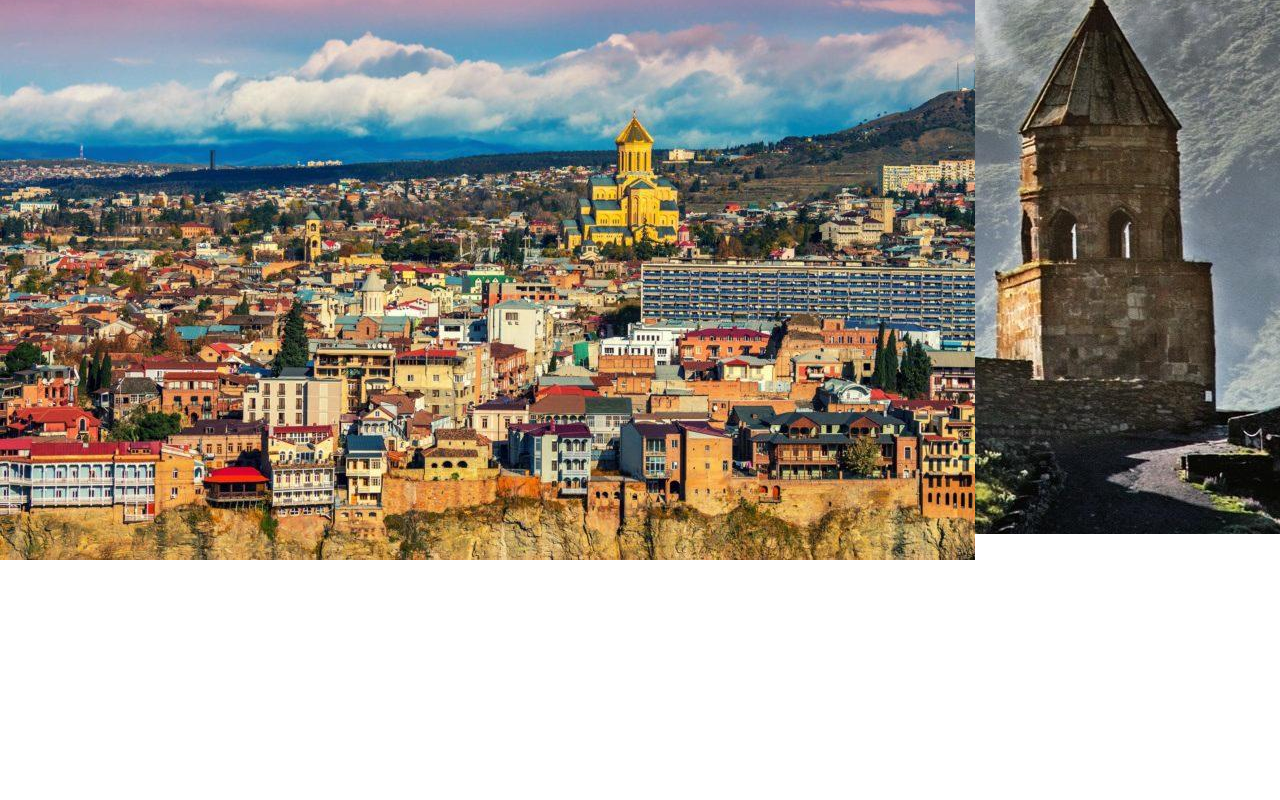
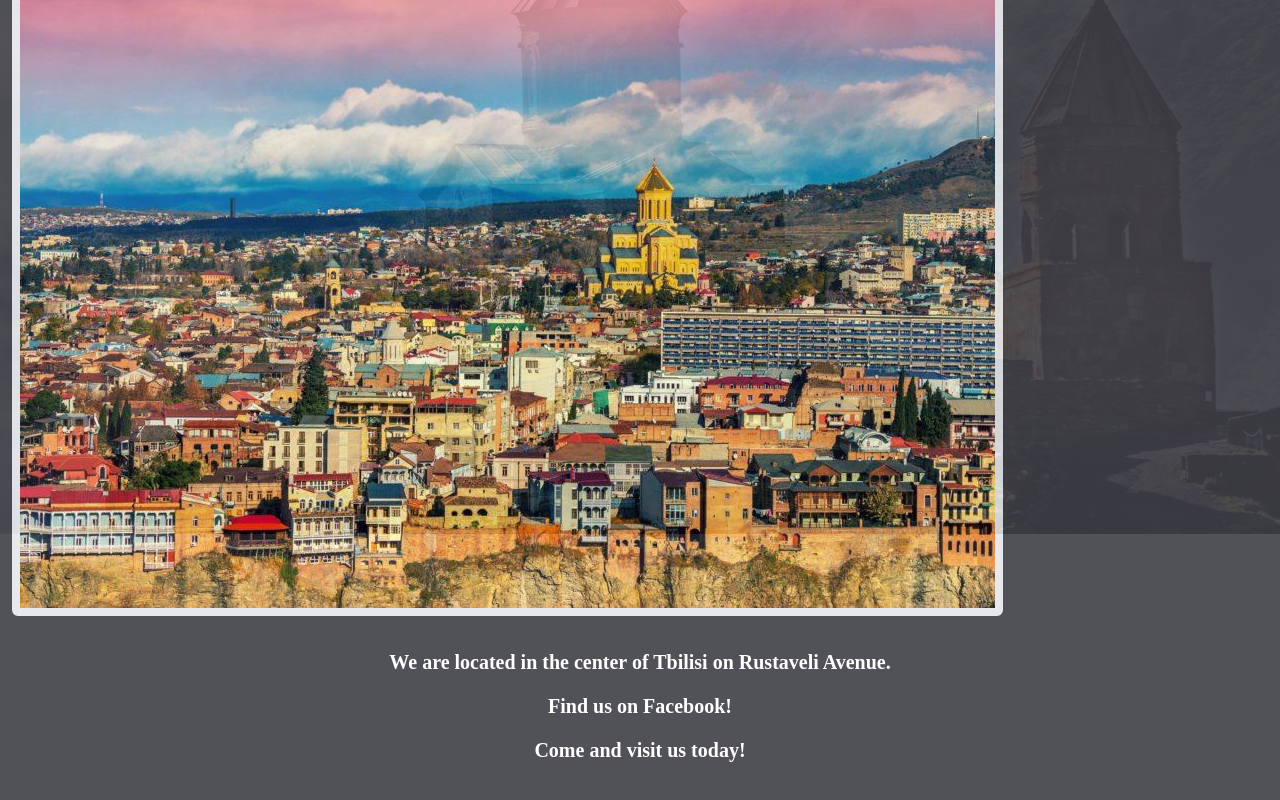
Before and after one commit to rusty-reebs/restaurant-react, a React (Create React App) app: page /contact in a window 1280 px wide. Shown: the part 266-1066 px from the top of the page. Before the commit the page ends 826 px from the top, so only its background shows below. Built offline with nearby package versions, Linux system fonts and the light colour scheme; a web font is replaced by a local one.

Commit message:
Add content and styling for Contact page

```diff
--- a/src/components/Contact.js
+++ b/src/components/Contact.js
@@ -15,8 +15,23 @@ const Contact = (props) => {
       }}
     >
       <NavBar />
-      <h2>Where To Find Us</h2>
-      <img src={tbilisi} alt="tbilsi" />
+      <div className="bg-zinc-700 opacity-90 px-3 py-5 font-quattro text-white">
+        <h2 className="text-xl text-center font-bold">Where To Find Us</h2>
+        <img src={tbilisi} alt="tbilsi" className="my-4 border-8 rounded-md" />
+        <div className="py-4">
+          <h2 className="text-xl text-center font-bold">
+            We are located in the center of Tbilisi on Rustaveli Avenue.
+          </h2>
+          <p className="h-4"></p>
+          <h2 className="text-xl text-center font-bold">
+            Find us on Facebook!
+          </h2>
+          <p className="h-4"></p>
+          <h2 className="text-xl text-center font-bold">
+            Come and visit us today!
+          </h2>
+        </div>
+      </div>
     </div>
   );
 };
--- a/src/components/Home.js
+++ b/src/components/Home.js
@@ -16,22 +16,20 @@ const Home = (props) => {
       }}
     >
       <NavBar />
-      <div className="bg-zinc-700 opacity-90 px-3 py-5">
-        <h2 className="font-quattro text-white text-xl">
-          <p className="text-center font-bold">
-            Gamarjoba! We have all your favorite authentic Georgian recipes,
-            made with pride in my kitchen!
-          </p>
+      <div className="bg-zinc-700 opacity-90 px-3 py-5 font-quattro text-white">
+        <h2 className="text-xl text-center font-bold">
+          Gamarjoba! We have all your favorite authentic Georgian recipes, made
+          with pride in my kitchen!
         </h2>
         <img
           src={interior}
           alt="interior"
           className="my-4 border-8 rounded-md"
         />
-        <h2 className="font-quattro text-white text-xl pb-10">
-          <p className="text-center font-bold">
+        <div className="pb-4">
+          <h2 className="text-xl text-center font-bold">
             What people are saying about Nina's Restaurant:
-          </p>
+          </h2>
           <p className="h-4"></p>
           <p className="text-lg italic">
             "Nina's has the best food I've tasted in Georgia! The khinkhali was
@@ -44,7 +42,7 @@ const Home = (props) => {
             find true Georgian taste and hospitality at Nina's."
           </p>
           <p className="text-lg text-right">- Giorgi, Georgia</p>
-        </h2>
+        </div>
       </div>
     </div>
   );
--- a/src/output.css
+++ b/src/output.css
@@ -535,6 +535,11 @@ Ensure the default browser behavior of the `hidden` attribute.
   padding-bottom: 1.25rem;
 }
 
+.py-4 {
+  padding-top: 1rem;
+  padding-bottom: 1rem;
+}
+
 .pb-10 {
   padding-bottom: 2.5rem;
 }
@@ -545,6 +550,10 @@ Ensure the default browser behavior of the `hidden` attribute.
 
 .pb-4 {
   padding-bottom: 1rem;
+}
+
+.pb-8 {
+  padding-bottom: 2rem;
 }
 
 .text-center {
```
